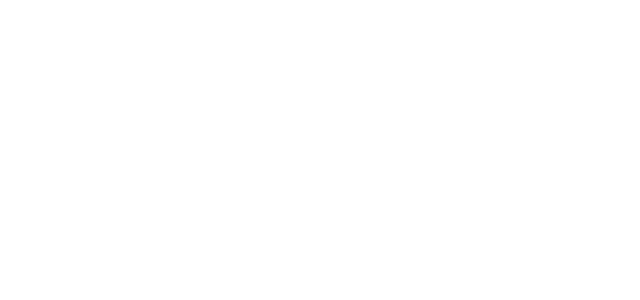
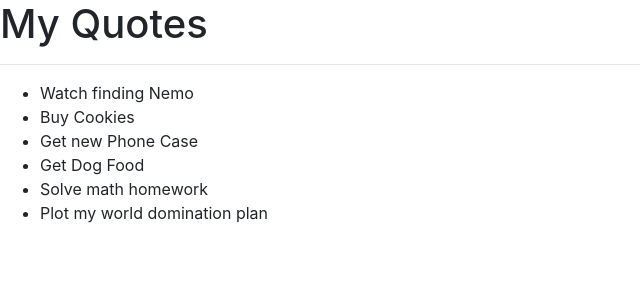
Before and after one commit to olesigilai/Quotes, an Angular app: page / in a window 1280 px wide. Shown: the top 300 px of the page, without its empty margins (0-640 px from the left). Built offline with nearby package versions, Linux system fonts and the light colour scheme.

Commit message:
child component chil added

```diff
--- a/src/app/app.module.ts
+++ b/src/app/app.module.ts
@@ -4,11 +4,14 @@ import { BrowserModule } from '@angular/platform-browser';
 import { AppRoutingModule } from './app-routing.module';
 import { AppComponent } from './app.component';
 import { QuoteComponent } from './quote/quote.component';
+import { QuoteChilComponent } from './quote-chil/quote-chil.component';
 
 @NgModule({
   declarations: [
     AppComponent,
-    QuoteComponent
+    QuoteComponent,
+    QuoteChilComponent,
+
   ],
   imports: [
     BrowserModule,
--- /dev/null
+++ b/src/app/quote-chil/quote-chil.component.html
@@ -0,0 +1 @@
+<p>quote-chil works!</p>
--- /dev/null
+++ b/src/app/quote-chil/quote-chil.component.ts
@@ -0,0 +1,16 @@
+import { Component, OnInit, Input } from '@angular/core';
+import { from } from 'rxjs';
+import { Quote } from '../quote'
+@Component({
+  selector: 'app-quote-chil',
+  templateUrl: './quote-chil.component.html',
+  styleUrls: ['./quote-chil.component.css']
+})
+export class QuoteChilComponent implements OnInit {
+@Input() quote?:Quote;
+  constructor() { }
+
+  ngOnInit(): void {
+  }
+
+}
--- a/src/app/quote.ts
+++ b/src/app/quote.ts
@@ -1,6 +1,6 @@
 export class Quote {
-    public showDescription: boolean;
+    public showContent: boolean;
     constructor(public id: number, public name: string,public description: string, public completeDate: Date){
-      this.showDescription=false;
+      this.showContent=false;
     }
   }
--- a/src/app/quote/quote.component.html
+++ b/src/app/quote/quote.component.html
@@ -3,8 +3,8 @@
     <hr>
     <ul>
       <li *ngFor='let quote of quotes'>
-        {{quote.}}
-        <app-quote [quote]='quote'></app-quote>
+        {{quote.name}}
+
       </li>
     </ul>
   </div>
--- a/src/app/quote/quote.component.ts
+++ b/src/app/quote/quote.component.ts
@@ -17,7 +17,7 @@ export class QuoteComponent implements OnInit {
     new Quote(6,'Plot my world domination plan','Cause I am an evil overlord',new Date(2019,3,14)),
   ];
   toggleDetails(index:any){
-    this.quotes[index].showDescription = !this.quotes[index].showDescription;
+    this.quotes[index].showContent = !this.quotes[index].showContent;
   }
   deleteQuote(isComplete:any, index:any){
     if (isComplete) {
```
Also changed, not shown: src/app/quote-chil/quote-chil.component.css (added), 1 other file (tests, documents, lock files or other folders).
